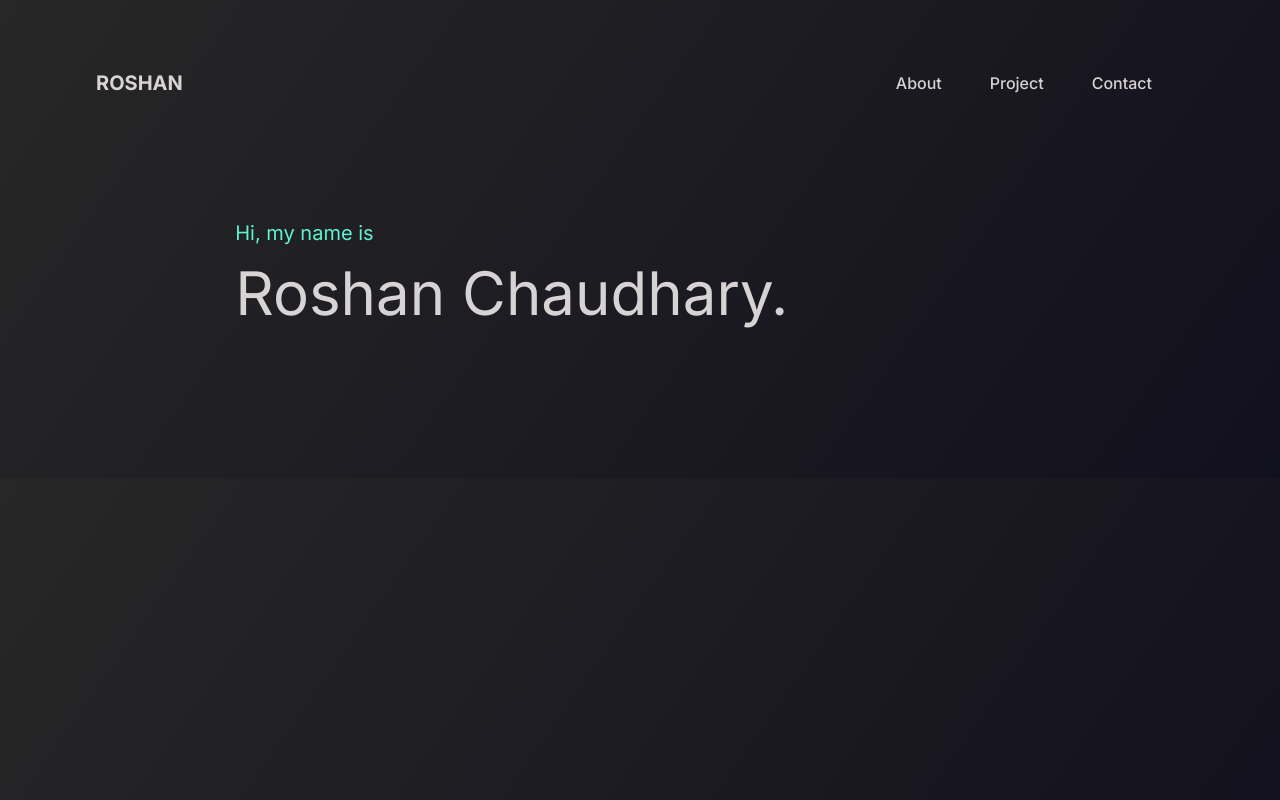
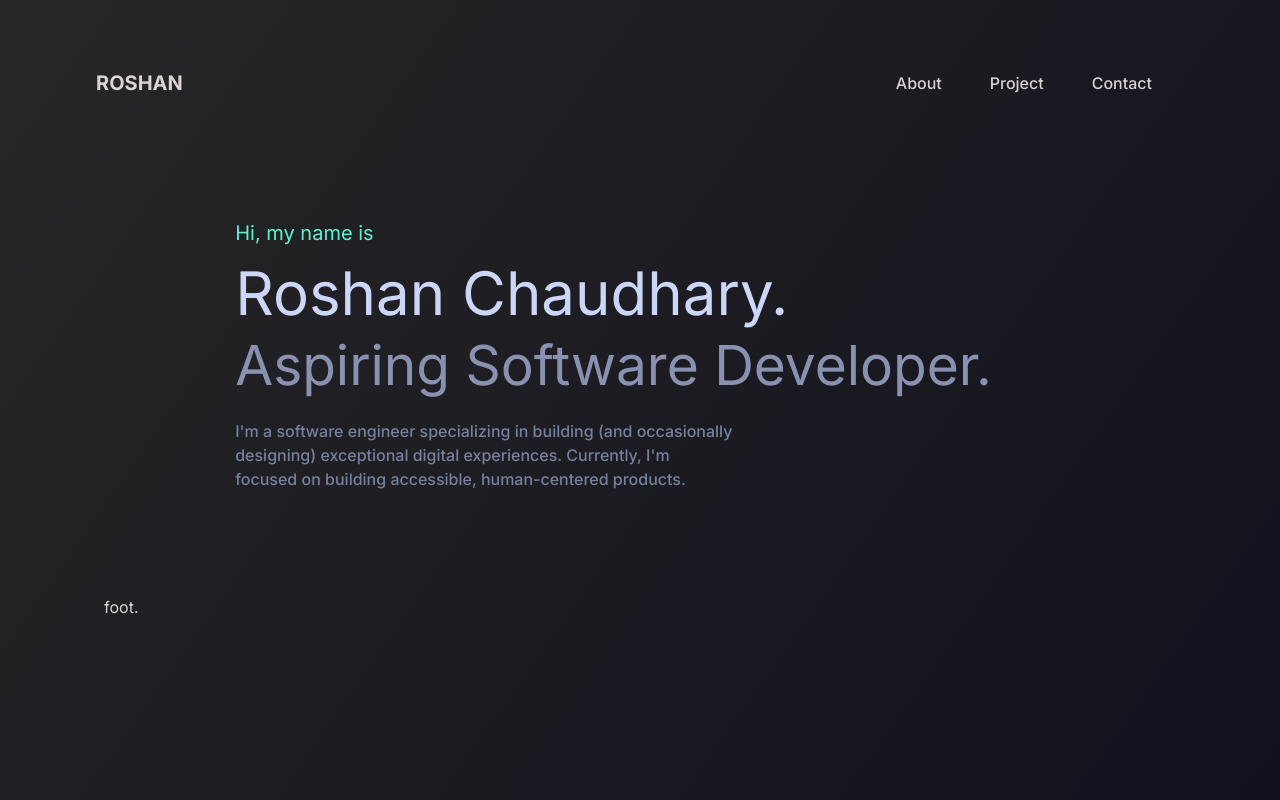
Before and after one commit to Roshanchau/Roshan-Chaudhary, a Next.js app: page / in a window 1280 px wide. Built offline with nearby package versions, Linux system fonts and the light colour scheme.

Commit message:
feat: footer suru hehe

```diff
--- /dev/null
+++ b/app/components/footer.tsx
@@ -0,0 +1,13 @@
+import Container from "./ui/container"
+
+const Footer= ()=>{
+    return (
+        <Container>
+            <div className=" px-4 flex items-center mx-6">
+                foot.
+            </div>
+        </Container>
+    )
+}
+
+export default Footer
--- a/app/components/hero.tsx
+++ b/app/components/hero.tsx
@@ -5,8 +5,18 @@ const Hero = () => {
         <h2 className="font-normal text-xl text-[rgb(95,241,208)] mb-4">
           Hi, my name is
         </h2>
-        <h1 className="text-[60px]">Roshan Chaudhary.</h1>
+        <h1 className="text-[60px] mb-3 text-[rgb(204,214,246)]">Roshan Chaudhary.</h1>
+        <h1 className="text-[55px] text-[rgb(136,146,176)]">
+          Aspiring Software Developer.
+        </h1>
+
       </div>
+        {/* description */}
+        <p className="mt-6 w-[500px] text-[rgb(118,129,158)] text-base font-medium">
+          I'm a software engineer specializing in building (and occasionally
+          designing) exceptional digital experiences. Currently, I'm focused on
+          building accessible, human-centered products.
+        </p>
     </div>
   );
 };
--- a/app/globals.css
+++ b/app/globals.css
@@ -3,7 +3,7 @@
 @tailwind utilities;
 
 :root {
-    background: linear-gradient(125.17deg, #272727 0%, #11101d 100%);
+  background: linear-gradient(125.17deg, #272727 0%, #11101d 100%);
     color: rgba(249, 244, 244, 0.848);
     padding: 4%;
     font-family: Calibre, Inter, "San Francisco", "SF Pro Text", -apple-system, system-ui, sans-serif;
@@ -20,6 +20,11 @@
   * {
     scroll-behavior: smooth;
   }
+  html, body {
+    height: 100%;
+    margin: 0;
+    padding: 0;
+}
 
   .text-gradient {
     background: radial-gradient(
--- a/app/layout.tsx
+++ b/app/layout.tsx
@@ -2,6 +2,7 @@ import type { Metadata } from "next";
 import { Inter } from "next/font/google";
 import "./globals.css";
 import Navbar from "./components/navbar";
+import Footer from "./components/footer";
 
 const inter = Inter({ subsets: ["latin"] });
 
@@ -20,6 +21,7 @@ export default function RootLayout({
       <body className={inter.className}>
         <Navbar/>
         {children}
+        <Footer/>
         </body>
     </html>
   );
```
